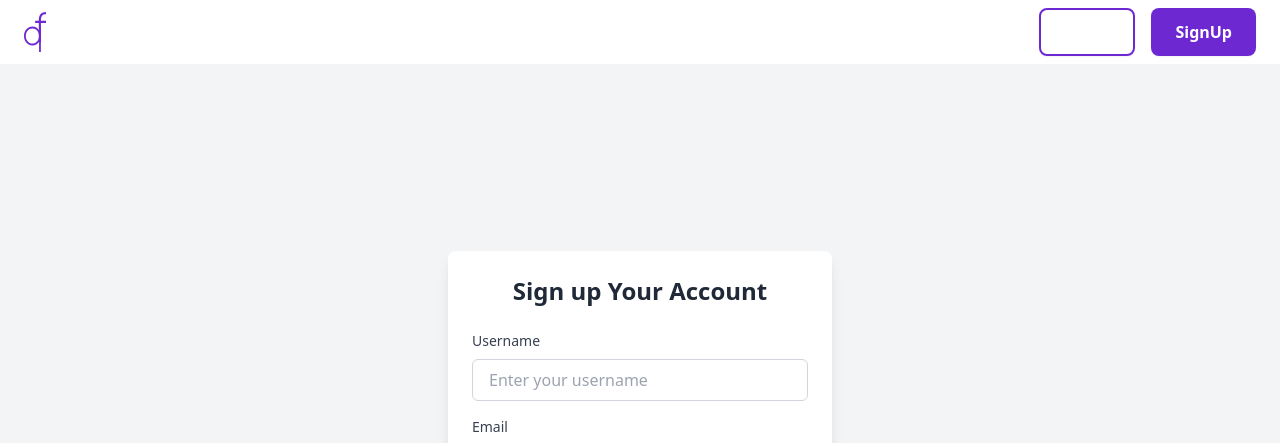
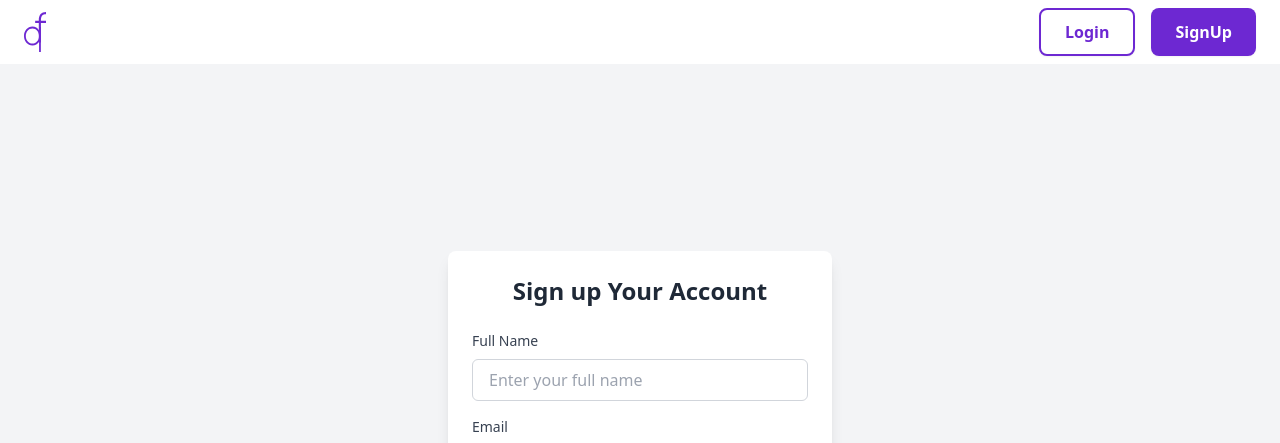
Before and after one commit to RahimGangji/learning-management-system, a React (Vite) app in the folder client/: page /signup in a window 1280 px wide. Shown: the top 443 px of the page. Built offline with nearby package versions, Linux system fonts and the light colour scheme.

Commit message:
login button fixes

```diff
--- a/client/src/components/Button.jsx
+++ b/client/src/components/Button.jsx
@@ -4,7 +4,7 @@ import PropTypes from "prop-types";
 const Button = ({ text, styleContainer, onClick }) => {
     return (
         <button
-            className={`btn bg-[#6d28d2] border-0 text-white hover:bg-[#7b09ed] px-6 py-0 my-0 text-[16px] ${styleContainer}`}
+            className={`btn bg-[#6d28d2] border-0 hover:bg-[#7b09ed] px-6 py-0 my-0 text-[16px] ${styleContainer}`}
             onClick={onClick}
         >
             {text}
--- a/client/src/components/navBar.jsx
+++ b/client/src/components/navBar.jsx
@@ -19,7 +19,7 @@ const Navbar = () => {
                 />
                 <Button
                     text="SignUp"
-                    styleContainer={"font-bold"}
+                    styleContainer={"font-bold text-white "}
                     onClick={() => navigate("/signup")}
                 />
             </div>
--- a/client/src/pages/SignUp.jsx
+++ b/client/src/pages/SignUp.jsx
@@ -10,15 +10,15 @@ export default function SignUp() {
                 <form>
                     <div className="mb-4">
                         <label
-                            htmlFor="username"
+                            htmlFor="fullname"
                             className="block text-gray-700 text-sm font-medium mb-2"
                         >
-                            Username
+                            Full Name
                         </label>
                         <input
                             type="username"
                             id="username"
-                            placeholder="Enter your username"
+                            placeholder="Enter your full name"
                             className="w-full px-4 py-2 border border-gray-300 rounded-md focus:outline-none bg-white text-black focus:ring-2 focus:ring-blue-500"
                         />
                     </div>
```
